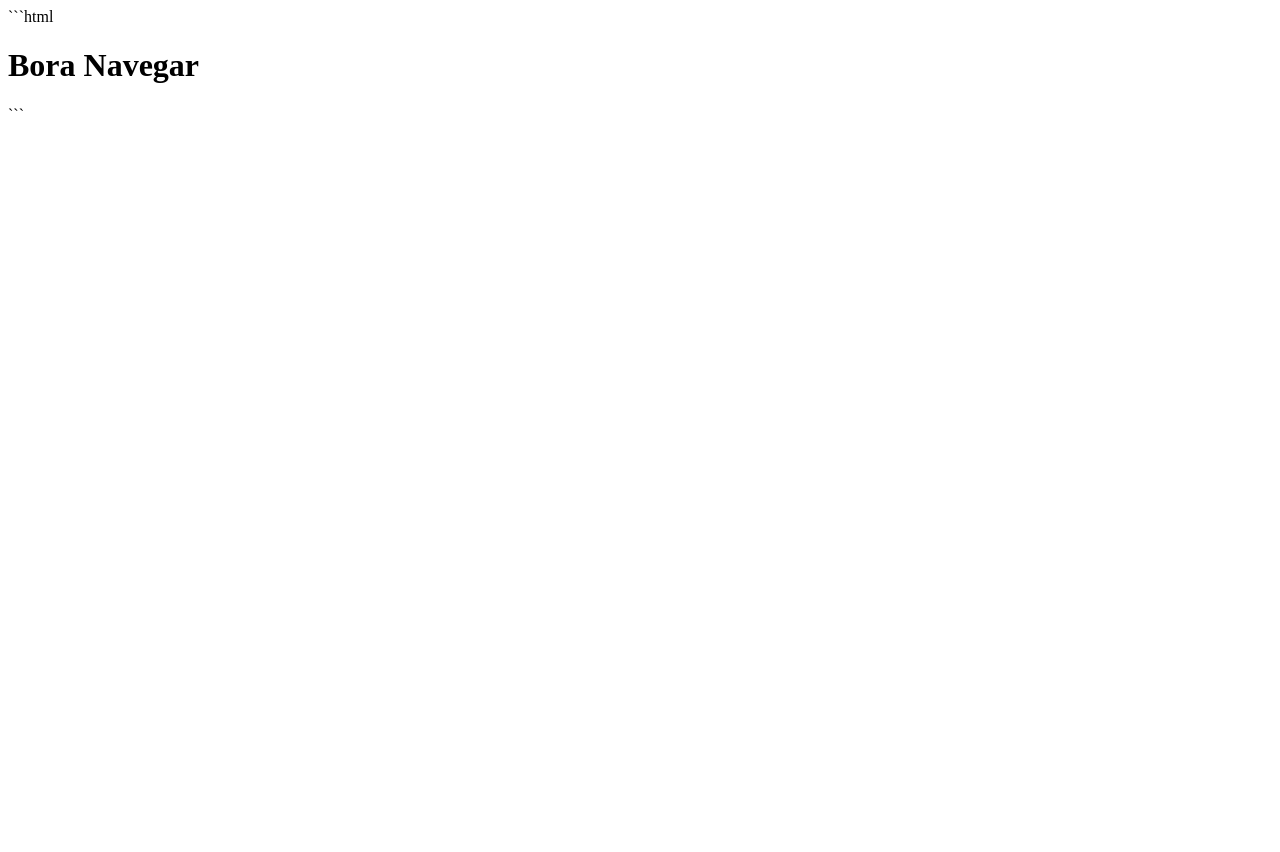
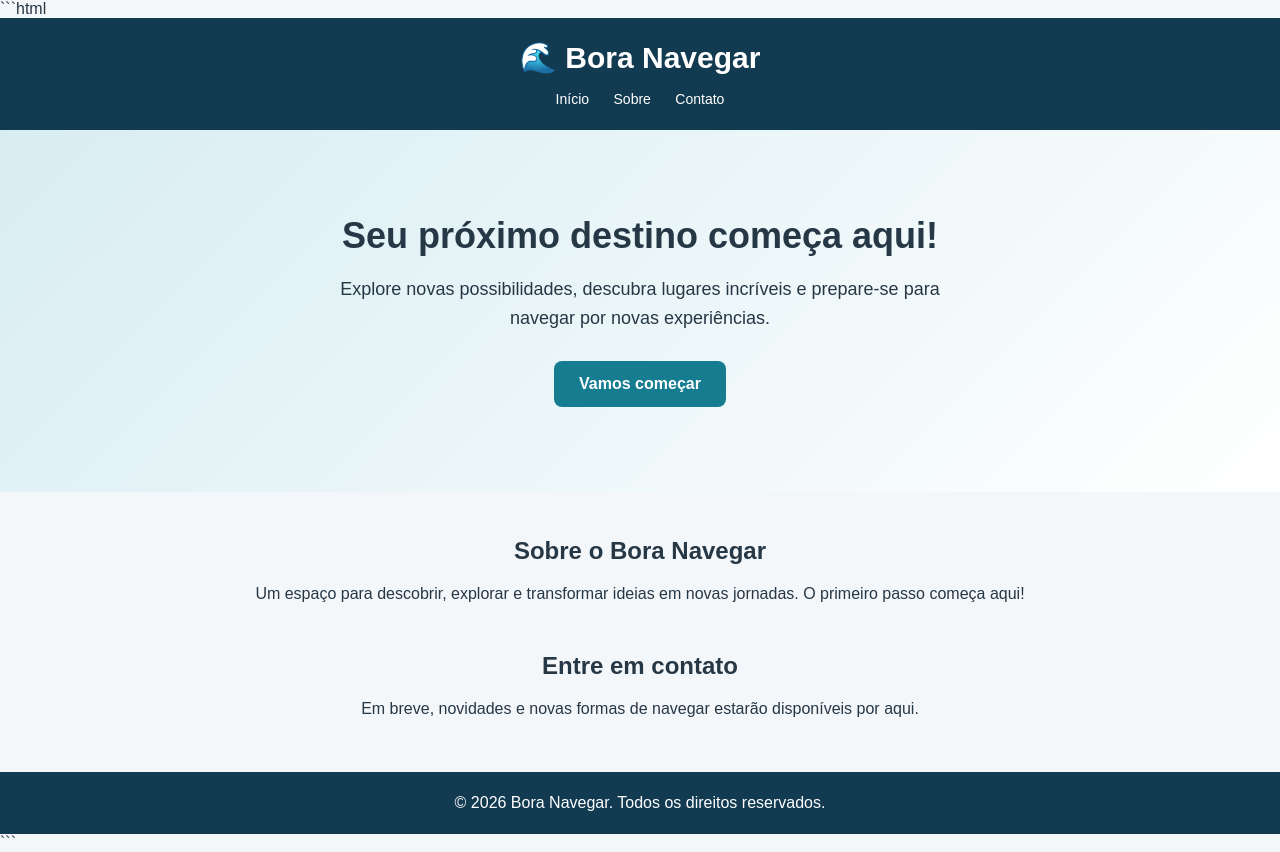
Before and after one commit to almeidaof/Passeio-de-lancha-em-Jo-o-Pessoa, a plain HTML site: page index.html in a window 1280 px wide. Before the commit the page ends 800 px from the top, so only its background shows below. Drawn offline with Linux system fonts and the light colour scheme.

Commit message:
Update index.html

```diff
--- a/index.html
+++ b/index.html
@@ -4,11 +4,154 @@
 <head>
   <meta charset="UTF-8">
   <meta name="viewport" content="width=device-width, initial-scale=1.0">
-  <title>Bora Navegar</title>
+
+  <title>Bora Navegar | Seu próximo destino</title>
+
+  <style>
+    * {
+      margin: 0;
+      padding: 0;
+      box-sizing: border-box;
+    }
+
+    body {
+      font-family: Arial, sans-serif;
+      background: #f4f7f9;
+      color: #263746;
+    }
+
+    header {
+      background: #123b52;
+      color: white;
+      padding: 22px;
+      text-align: center;
+    }
+
+    header h1 {
+      font-size: 30px;
+    }
+
+    nav {
+      margin-top: 15px;
+    }
+
+    nav a {
+      color: white;
+      text-decoration: none;
+      margin: 0 10px;
+      font-size: 14px;
+    }
+
+    .hero {
+      text-align: center;
+      padding: 85px 20px;
+      background: linear-gradient(135deg, #d8edf2, #ffffff);
+    }
+
+    .hero h2 {
+      font-size: 36px;
+      margin-bottom: 18px;
+    }
+
+    .hero p {
+      font-size: 18px;
+      line-height: 1.6;
+      max-width: 600px;
+      margin: 0 auto 28px;
+    }
+
+    .botao {
+      display: inline-block;
+      background: #167d91;
+      color: white;
+      padding: 14px 25px;
+      border-radius: 8px;
+      text-decoration: none;
+      font-weight: bold;
+    }
+
+    .conteudo {
+      max-width: 900px;
+      margin: 45px auto;
+      padding: 0 20px;
+      text-align: center;
+    }
+
+    .conteudo h2 {
+      margin-bottom: 15px;
+    }
+
+    .conteudo p {
+      line-height: 1.7;
+    }
+
+    footer {
+      background: #123b52;
+      color: white;
+      text-align: center;
+      padding: 22px;
+      margin-top: 50px;
+    }
+
+    @media (max-width: 600px) {
+      .hero h2 {
+        font-size: 28px;
+      }
+
+      nav a {
+        display: inline-block;
+        margin: 8px;
+      }
+    }
+  </style>
 </head>
+
 <body>
 
-  <h1>Bora Navegar</h1>
+  <header>
+    <h1>🌊 Bora Navegar</h1>
+
+    <nav>
+      <a href="#inicio">Início</a>
+      <a href="#sobre">Sobre</a>
+      <a href="#contato">Contato</a>
+    </nav>
+  </header>
+
+  <main>
+    <section class="hero" id="inicio">
+      <h2>Seu próximo destino começa aqui!</h2>
+
+      <p>
+        Explore novas possibilidades, descubra lugares
+        incríveis e prepare-se para navegar por novas experiências.
+      </p>
+
+      <a class="botao" href="#sobre">Vamos começar</a>
+    </section>
+
+    <section class="conteudo" id="sobre">
+      <h2>Sobre o Bora Navegar</h2>
+
+      <p>
+        Um espaço para descobrir, explorar e transformar
+        ideias em novas jornadas. O primeiro passo começa aqui!
+      </p>
+    </section>
+
+    <section class="conteudo" id="contato">
+      <h2>Entre em contato</h2>
+
+      <p>
+        Em breve, novidades e novas formas de navegar
+        estarão disponíveis por aqui.
+      </p>
+    </section>
+  </main>
+
+  <footer>
+    <p>© 2026 Bora Navegar. Todos os direitos reservados.</p>
+  </footer>
 
 </body>
 </html>
```
